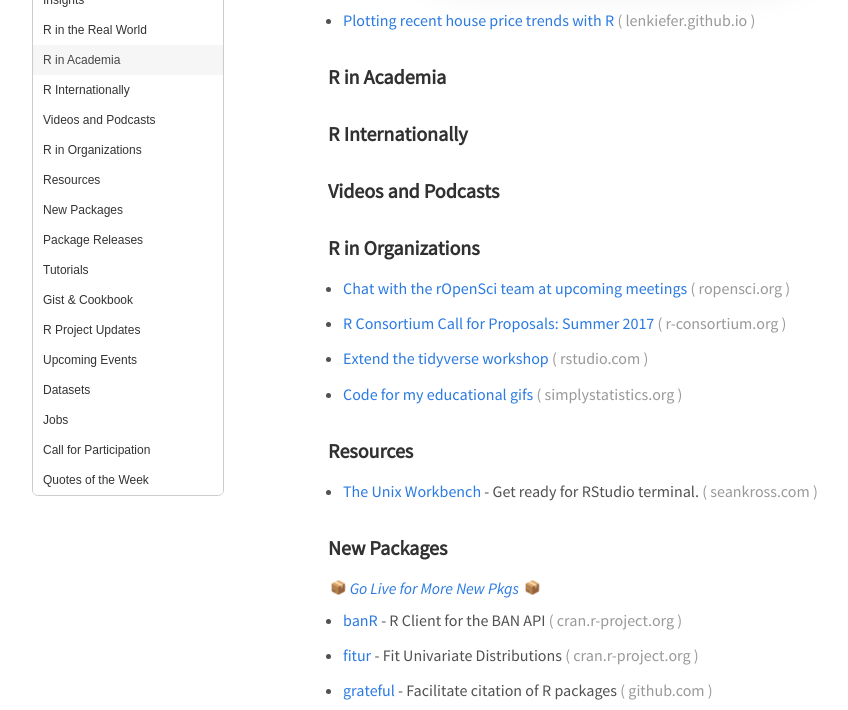
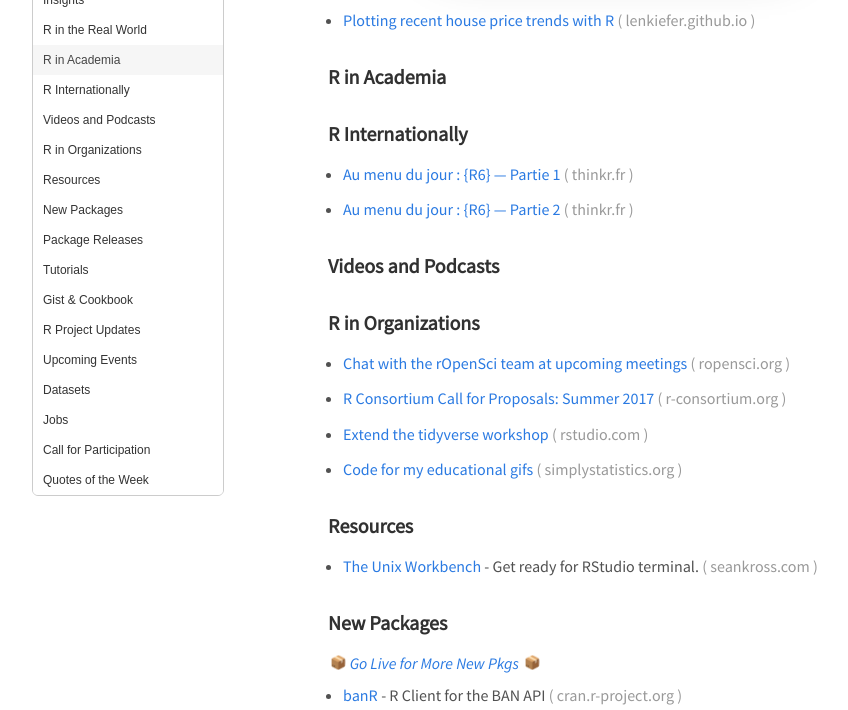
Before and after one commit to rweekly/rweekly.org, a Jekyll site: the page built from draft.md, in a window 1280 px wide and 900 px high, scrolled down 1067 px, cut to the strip 96-806 px from the top of the window. Shown: the whole strip, without its empty margins (32-880 px from the left). Built offline with Jekyll 4.4.1, drawn with Linux system fonts in a browser that asks for light colours; emoji names are drawn with the system emoji font; comment, search, counter and statistics services are not loaded.

Commit message:
Update draft.md

```diff
--- a/draft.md
+++ b/draft.md
@@ -34,7 +34,9 @@
 
 ###  R Internationally
 
++ [Au menu du jour : {R6} — Partie 1](http://www.thinkr.fr/au-menu-du-jour-r6-partie-1/)
 
++ [Au menu du jour : {R6} — Partie 2](http://www.thinkr.fr/au-menu-du-jour-r6-partie-2/)
 
 
 
```
